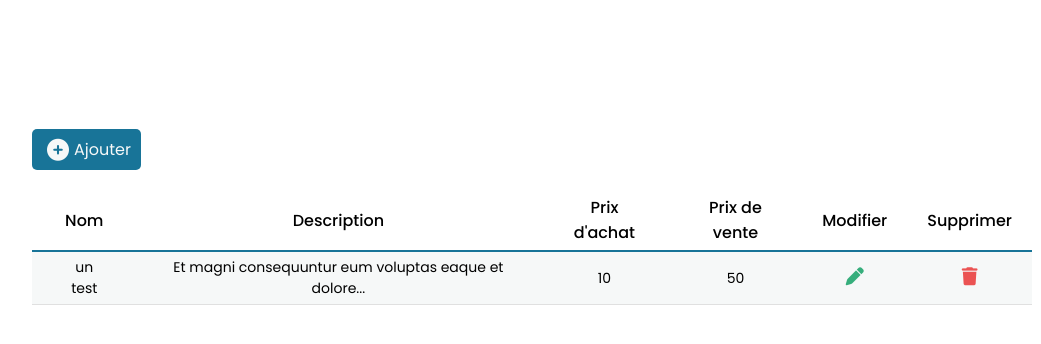
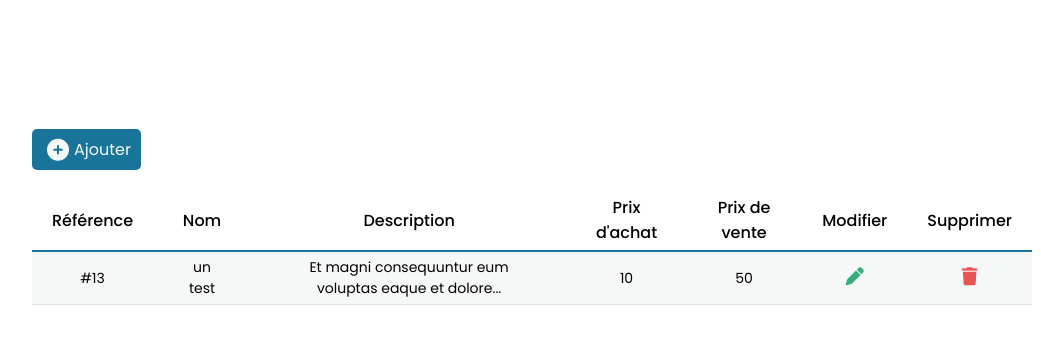
Before and after one commit to OffZarco/vap_factory, a PHP site: page / in a window 1280 px wide. Shown: the part 183-527 px from the top of the page, without its empty margins (108-1149 px from the left). Run offline with PHP 8.4, Linux system fonts and the light colour scheme; data comes from the database, SQL or seed files in the repository.

Commit message:
Add files via upload

```diff
--- a/index.php
+++ b/index.php
@@ -14,6 +14,7 @@
         <a href="ajouter.php" class="btnAdd"><i class="fa-solid fa-circle-plus"></i>Ajouter</a>
         <table>
             <tr id="items">
+                <th>Référence</th>
                 <th>Nom</th>
                 <th>Description</th>
                 <th>Prix d'achat</th>
@@ -30,6 +31,7 @@
                     while($row=mysqli_fetch_assoc($req)){
                         ?>
                         <tr>
+                            <td><?= "#" . $row['id']?></td>
                             <td><?=$row['name']?></td>
                             <td><?= strlen($row['desc']) > 50 ? substr($row['desc'], 0, 50) . "..." : $row['desc']?></td>
                             <td><?=$row['buy']?></td>
```
